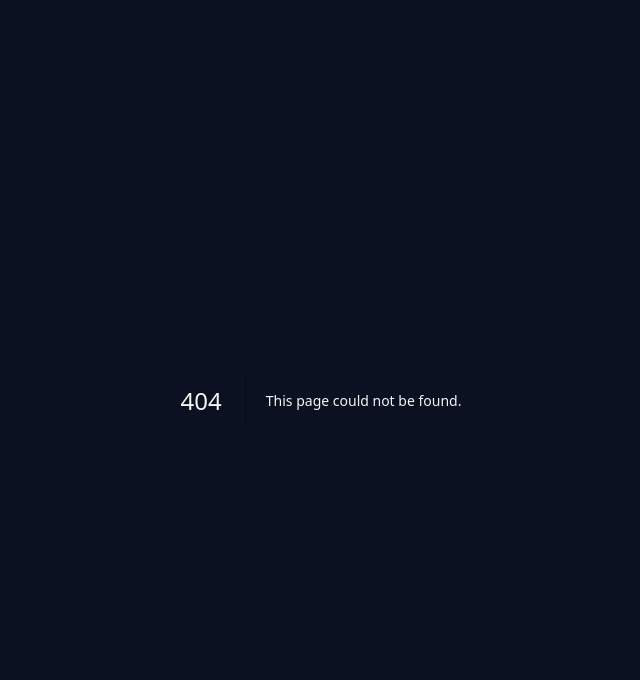
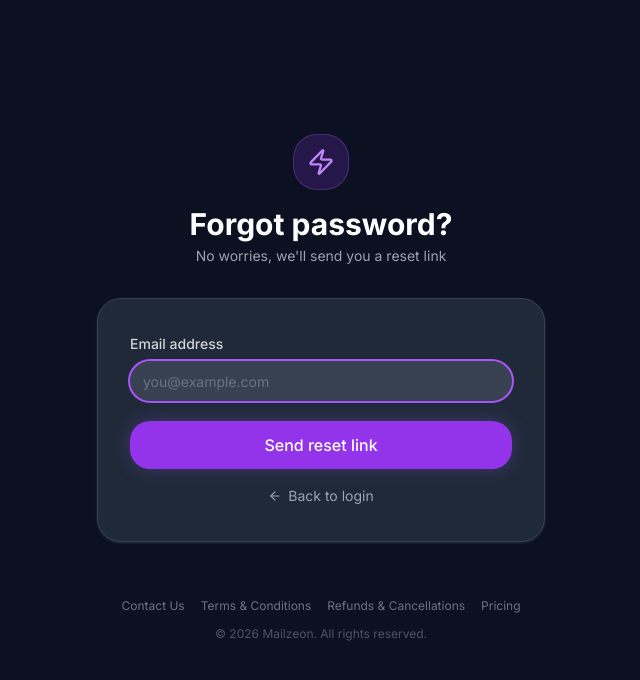
Before and after one commit to Mailzeon/Frontend, a Next.js app: page /forgot-password in a window 1280 px wide. Before the commit this address had no page. Shown: the top 680 px of the page, without its empty margins (319-959 px from the left). Built offline with nearby package versions, Linux system fonts and the light colour scheme; no server answers.

Commit message:
Create page.tsx

```diff
--- /dev/null
+++ b/app/(auth)/forgot-password/page.tsx
@@ -0,0 +1,92 @@
+'use client';
+import { useState } from 'react';
+import Link from 'next/link';
+import { Zap, ArrowLeft, MailCheck } from 'lucide-react';
+import { Button } from '@/components/ui/button';
+import { Input } from '@/components/ui/input';
+import { Label } from '@/components/ui/label';
+import { toast } from '@/components/ui/toast';
+import { api } from '@/lib/api';
+import { Footer } from '@/components/shared/Footer';
+
+export default function ForgotPasswordPage() {
+  const [email, setEmail]     = useState('');
+  const [loading, setLoading] = useState(false);
+  const [sent, setSent]       = useState(false);
+
+  const handleSubmit = async (e: React.FormEvent) => {
+    e.preventDefault();
+    if (!email.trim()) { toast.error('Please enter your email address.'); return; }
+    setLoading(true);
+    try {
+      const { data } = await api.post('/auth/forgot-password', { email: email.trim() });
+      // Backend always returns success (even if the email doesn't exist) —
+      // this is intentional, so we never reveal which emails are registered.
+      if (data.success) setSent(true);
+    } catch (err: any) {
+      toast.error(err.response?.data?.message || 'Something went wrong. Please try again.');
+    } finally {
+      setLoading(false);
+    }
+  };
+
+  return (
+    <div className="min-h-screen flex flex-col items-center justify-center bg-[#0B1120] p-4">
+      <div className="w-full max-w-md">
+        <div className="text-center mb-8">
+          <div className="w-14 h-14 rounded-2xl bg-purple-600/20 border border-purple-500/30 flex items-center justify-center mx-auto mb-4">
+            <Zap className="w-7 h-7 text-purple-400" />
+          </div>
+          <h1 className="text-3xl font-bold text-white">Forgot password?</h1>
+          <p className="text-gray-400 mt-1 text-sm">
+            {sent ? 'Check your inbox for the reset link' : "No worries, we'll send you a reset link"}
+          </p>
+        </div>
+
+        <div className="glass-card p-8">
+          {sent ? (
+            <div className="text-center space-y-4">
+              <div className="w-14 h-14 rounded-full bg-green-500/10 border border-green-500/30 flex items-center justify-center mx-auto">
+                <MailCheck className="w-7 h-7 text-green-400" />
+              </div>
+              <p className="text-gray-300 text-sm leading-relaxed">
+                If an account exists for <span className="text-white font-medium">{email}</span>,
+                we've sent a password reset link. It expires in 30 minutes.
+              </p>
+              <p className="text-gray-500 text-xs">
+                Didn't get it? Check your spam folder, or{' '}
+                <button onClick={() => setSent(false)} className="text-purple-400 hover:text-purple-300 font-medium">
+                  try again
+                </button>.
+              </p>
+            </div>
+          ) : (
+            <form onSubmit={handleSubmit} className="space-y-5">
+              <div className="space-y-1.5">
+                <Label htmlFor="email">Email address</Label>
+                <Input
+                  id="email" type="email" placeholder="you@example.com"
+                  value={email} onChange={e => setEmail(e.target.value)}
+                  autoComplete="email" autoFocus
+                />
+              </div>
+
+              <Button type="submit" className="w-full" size="lg" loading={loading}>
+                Send reset link
+              </Button>
+            </form>
+          )}
+
+          <div className="mt-4 text-center">
+            <Link href="/login" className="text-sm text-gray-400 hover:text-white inline-flex items-center gap-1.5">
+              <ArrowLeft className="w-3.5 h-3.5" />
+              Back to login
+            </Link>
+          </div>
+        </div>
+      </div>
+
+      <Footer />
+    </div>
+  );
+}
```
